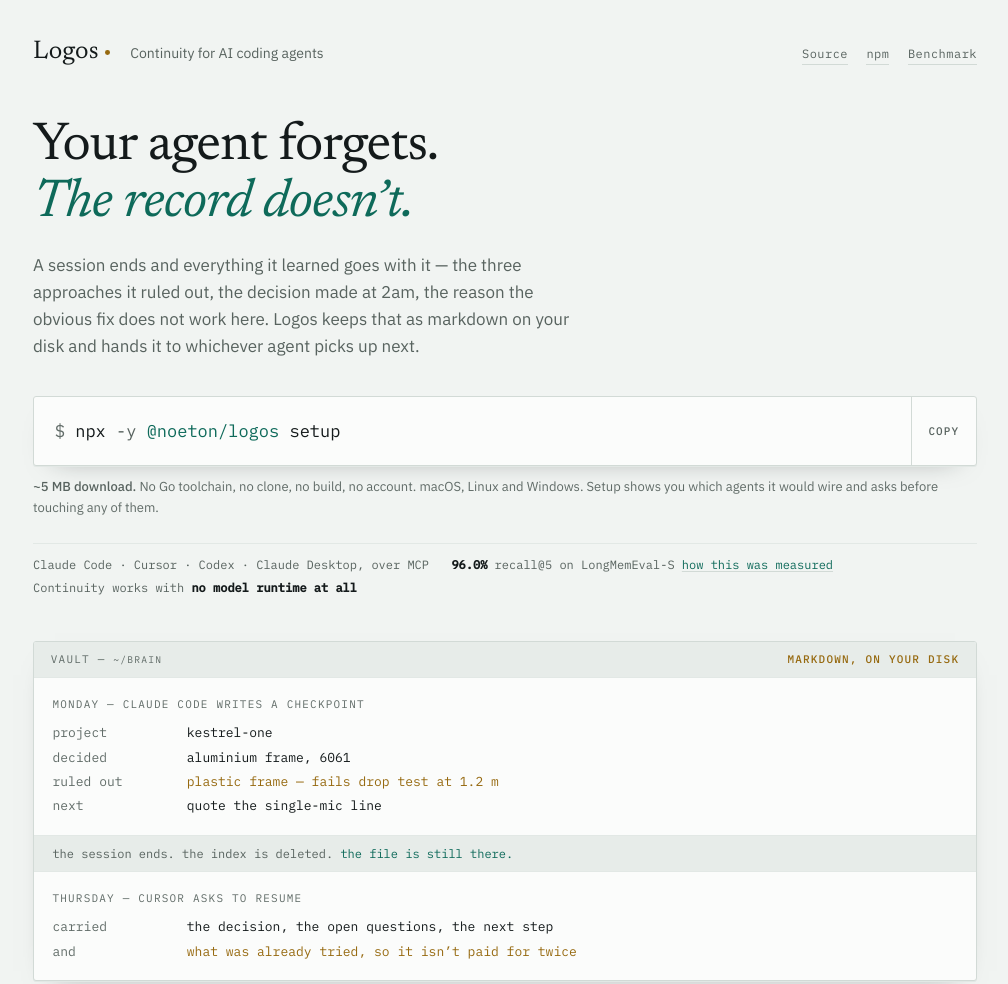
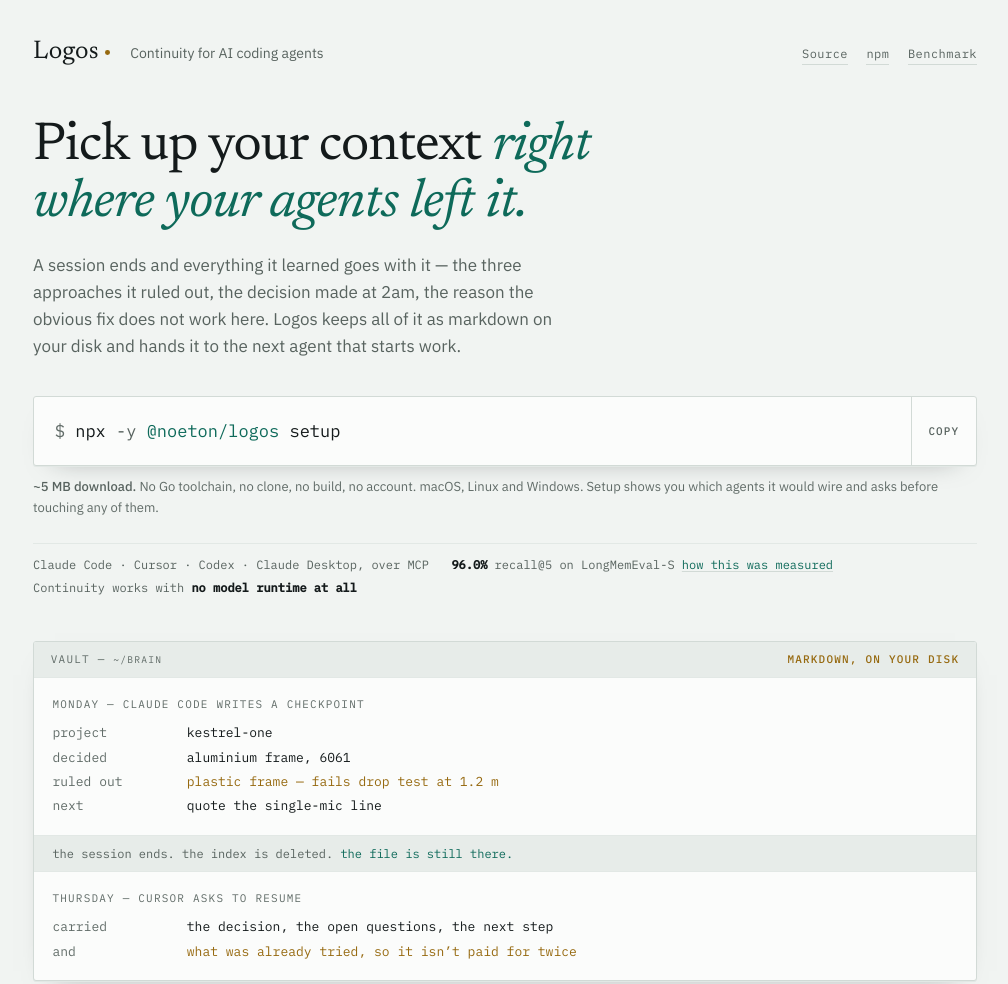
Before and after one commit to Coder8124/brain, a plain HTML site: page docs/index.html in a window 1280 px wide. Shown: the top 984 px of the page, without its empty margins (135-1143 px from the left). Drawn offline with Linux system fonts and the light colour scheme.

Commit message:
The hero leads with what the reader gets, not with what their agent loses

```diff
--- a/docs/index.html
+++ b/docs/index.html
@@ -451,12 +451,12 @@
   </header>
 
   <section class="hero">
-    <h1 class="fade">Your agent forgets. <em>The record doesn&rsquo;t.</em></h1>
+    <h1 class="fade">Pick up your context <em>right where your agents left it.</em></h1>
     <p class="sub fade">
       A session ends and everything it learned goes with it &mdash; the three approaches
       it ruled out, the decision made at 2am, the reason the obvious fix does not work
-      here. Logos keeps that as markdown on your disk and hands it to whichever agent
-      picks up next.
+      here. Logos keeps all of it as markdown on your disk and hands it to the next
+      agent that starts work.
     </p>
 
     <div class="cmd primary fade">
```
